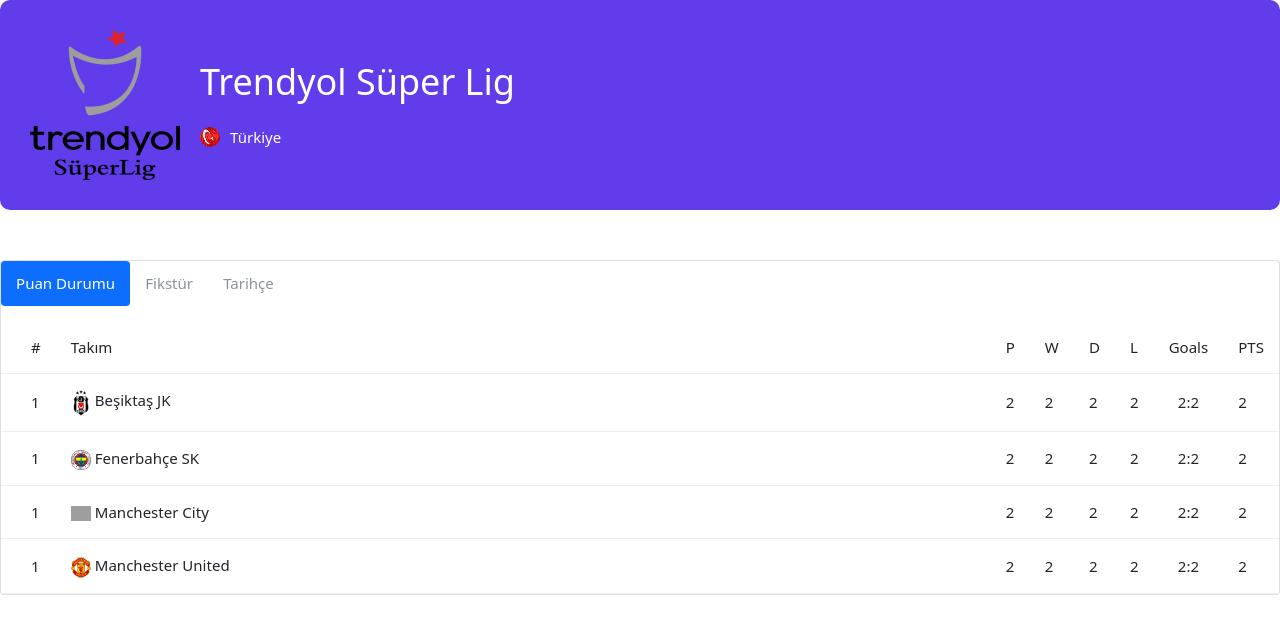
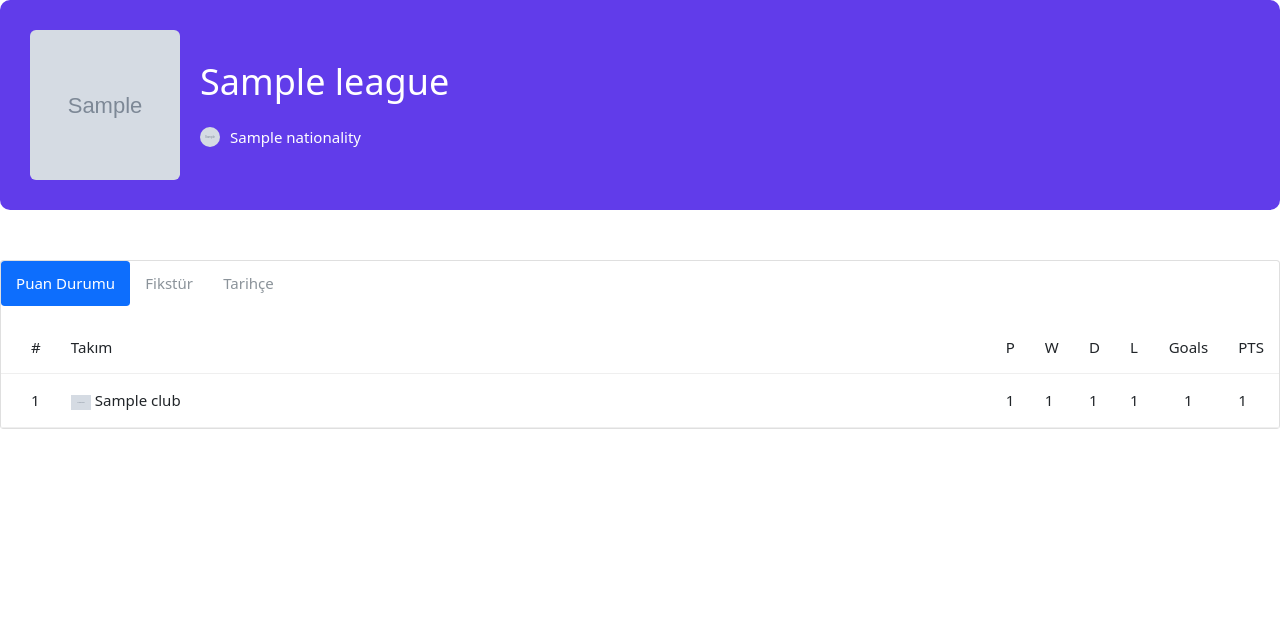
Before and after one commit to iibrahimkahramann/mackolikDjango, a Django app: template templates/pages/league_details.html in a window 1280 px wide. Shown: the part 80-714 px from the top of the page. Run offline with Django 4.2, Linux system fonts and the light colour scheme; the template is opened without the code that fills it: values that come from a table or form of the project are taken from there, others are empty; data comes from the database, SQL or seed files in the repository; tables that the repository leaves empty hold one stand-in row (values such as "Sample post"); grey boxes marked "Sample" are stand-in pictures; grey boxes are pictures that could not be loaded.

Commit message:
puan durumu tamamlandı admin paneli filtersiz, veritabanı sıfırlandı

```diff
--- a/mackolik/admin.py
+++ b/mackolik/admin.py
@@ -1,5 +1,5 @@
 from django.contrib import admin
-from .models import Leagues, Club, Coach, Player, Matches, Referee, Author, News, Cup, Transfers, Nationality
+from .models import Leagues, Club, Coach, Player, Matches, Referee, Author, News, Cup, Transfers, Nationality, Standings
 
 
 
@@ -25,3 +25,4 @@ class TransferAdmin(admin.ModelAdmin):
 
 admin.site.register(Transfers,TransferAdmin)
 admin.site.register(Nationality)
+admin.site.register(Standings)
--- a/mackolik/models.py
+++ b/mackolik/models.py
@@ -55,7 +55,6 @@ class Club(models.Model):
     league = models.ForeignKey(Leagues, on_delete=models.CASCADE, related_name='Ligler')
     image = models.ImageField(upload_to='news_club_images/', default='club_image.jpg')
     slug = AutoSlugField(populate_from='name', unique=True, editable=True, blank=True)
-    puan = models.PositiveIntegerField(null=True)
     cup = models.ForeignKey(Cup, on_delete=models.CASCADE, related_name='kupa', null=True)
 
     class Meta:
@@ -215,3 +214,23 @@ class Transfers(models.Model):
 
     def __str__(self):
         return self.player.name
+
+
+
+class Standings(models.Model):
+    club = models.ForeignKey(Club, on_delete=models.CASCADE, related_name='kulup')
+    om = models.PositiveIntegerField()
+    win = models.PositiveIntegerField()
+    draw = models.PositiveIntegerField()
+    lost = models.PositiveIntegerField()
+    goal = models.PositiveIntegerField()
+    puan = models.PositiveIntegerField()
+
+
+    class Meta:
+        db_table = 'Standings'
+        verbose_name = 'Puan Durumu'
+        verbose_name_plural = 'Puan Durumu'
+
+    def __str__(self):
+        return self.club.name
--- a/mackolik/views.py
+++ b/mackolik/views.py
@@ -1,5 +1,5 @@
 from django.shortcuts import render, get_object_or_404, redirect
-from .models import Leagues, Coach, Club, Matches, Player,News,Author, Transfers
+from .models import Leagues, Coach, Club, Matches, Player,News,Author, Transfers, Standings
 from django.db.models import Q
 
 def homepage(request):
@@ -23,12 +23,12 @@ def match_details(request, match_slug):
 
 def league_details(request, league_slug):
     leagues = get_object_or_404(Leagues, slug=league_slug)
-    clubs_leagues = Club.objects.filter(league=leagues).order_by('-puan')
     match_leagues = Matches.objects.filter(league=leagues).order_by('-time')
+    standings = Standings.objects.filter(club__league=leagues).order_by('-puan')
     return render(request, 'pages/league_details.html', {
         'leagues': leagues,
-        'clubs_leagues': clubs_leagues,
         'match_leagues': match_leagues,
+        'standings': standings,
 
     })
 
--- a/templates/pages/league_details.html
+++ b/templates/pages/league_details.html
@@ -60,32 +60,32 @@
                                     </tr>
                                 </thead>
                                 <tbody>
-                                {% for club in clubs_leagues %}
+                                {% for standing in standings %}
                                     <tr>
                                         <td>
                                             1
                                         </td>
                                         <td>
-                                            <img src="{{ club.image.url}}" width='20px' alt="">
-                                            <span>{{ club.name }}</span>
+                                            <img src="{{ standing.club.image.url}}" width='20px' alt="cen">
+                                            <span>{{ standing.club.name }}</span>
                                         </td>
                                         <td>
-                                            2
+                                            {{standing.om}}
                                         </td>
                                         <td>
-                                            2
+                                            {{standing.win}}
                                         </td>
                                         <td>
-                                            2
+                                            {{standing.draw}}
                                         </td>
                                         <td>
-                                            2
+                                            {{standing.lost}}
                                         </td>
                                         <td>
-                                            2:2
+                                            {{standing.goal}}
                                         </td>
                                         <td>
-                                            2
+                                            {{standing.puan}}
                                         </td>
                                     </tr>
                                 {% endfor %}
```
Also changed, not shown: db.sqlite3, mackolik/migrations/0001_initial.py, mackolik/migrations/0002_alter_nationality_options_alter_nationality_table.py (deleted), mackolik/migrations/0003_leagues_history.py (deleted).
